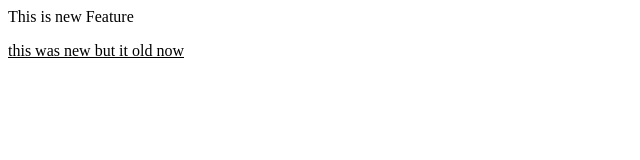
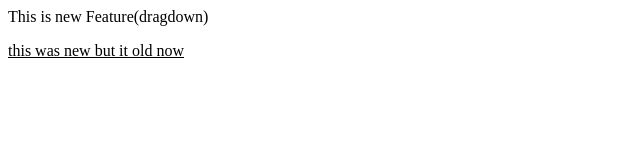
Before and after one commit to ahadshaikhb747-oss/Localrepo, a plain HTML site: page index.html in a window 1280 px wide. Shown: the full height of the page, 0-640 px from the left. Drawn offline with Linux system fonts and the light colour scheme.

Commit message:
Add dragdown

```diff
--- a/index.html
+++ b/index.html
@@ -1,2 +1,2 @@
-<p>This is new Feature</p>
+<p>This is new Feature(dragdown)</p>
 <u>this was new but it old now</u>
```
